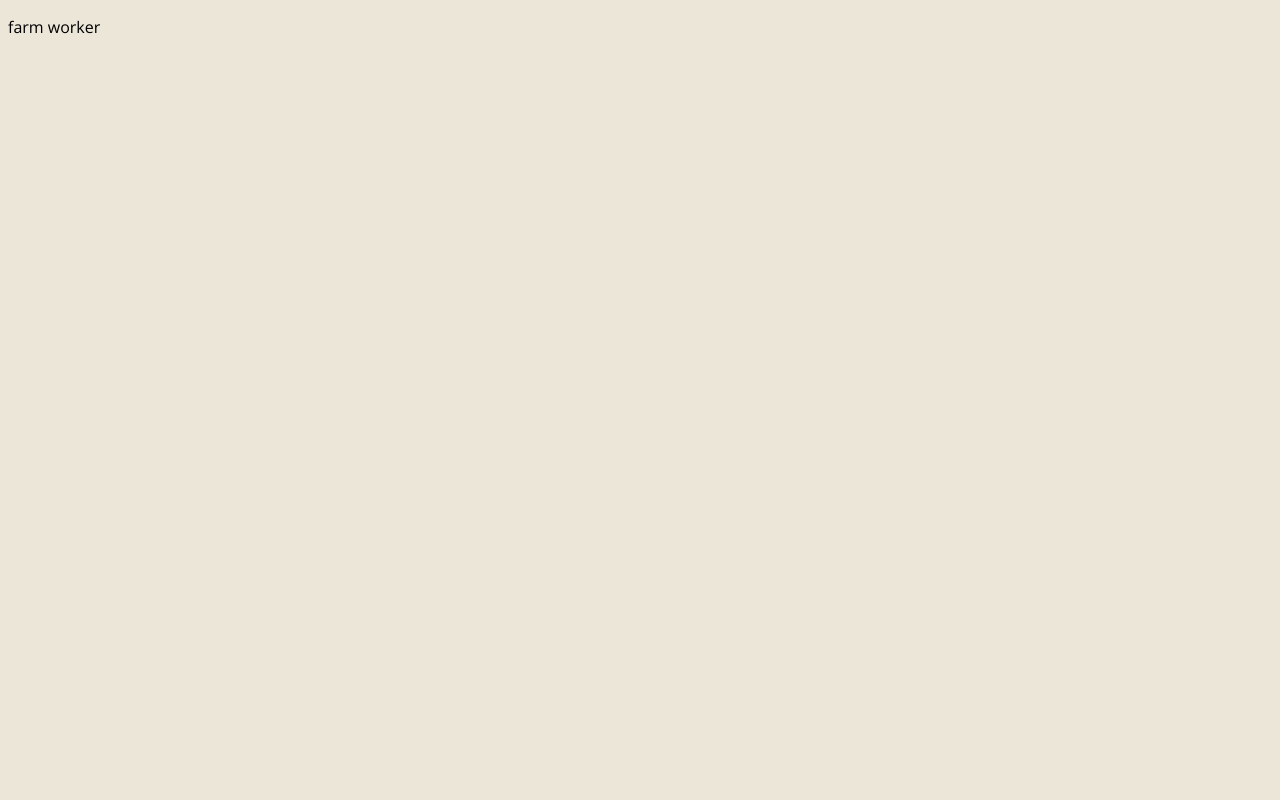
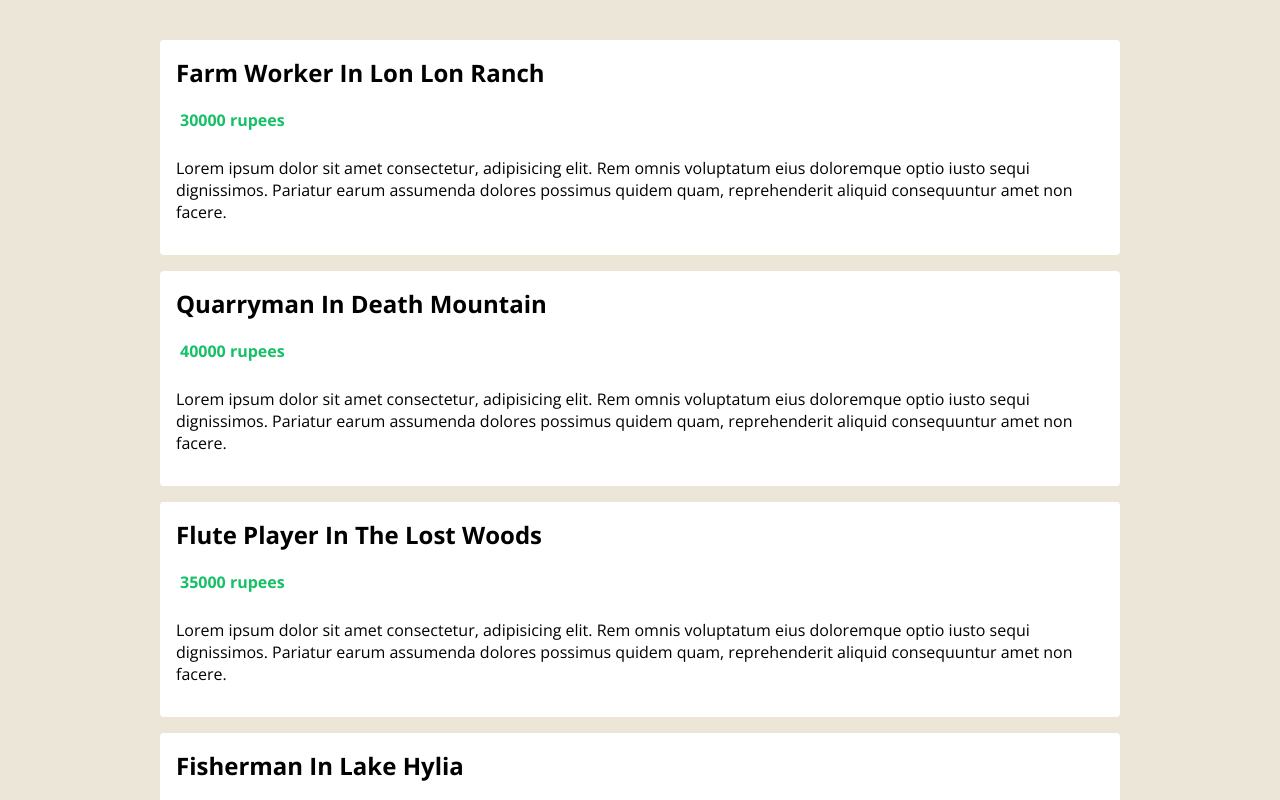
Before and after one commit to aryod24/ProjectVue3, a Vue app: page / in a window 1280 px wide. Shown: the top 800 px of the page. Built offline with nearby package versions, Linux system fonts and the light colour scheme.

Commit message:
L4 Joblist Component

```diff
--- a/src/App.vue
+++ b/src/App.vue
@@ -1,36 +1,18 @@
 <template>
   <div class="app">
-    <!-- <p>{{ name }} - {{ age }}</p>
-    <button @click="changeName('Zelda')">change name</button>
-    <button @click="changeAge('30')">change age</button> -->
-
-    <p>{{ jobs[0].title }}</p>
+    <JobList :jobs="jobs" />
   </div>
 </template>
 
 <script lang="ts">
-import { defineComponent,ref, } from 'vue';
+import { defineComponent, ref } from 'vue';
 import Job from '@/types/Job'
+import JobList from './components/JobList.vue'
 
 export default defineComponent({
   name: 'App',
-  components: {},
+  components: { JobList },
   setup() {
-    // const state = reactive({
-    //   name: 'Link',
-    //   age: 25 as number | string
-    // })
-
-    // state.name = 999 // cannot change type
-    // state.age = '26'
-
-    // return {...toRefs(state)}
-
-    // const name = ref('Link')
-    // const age = ref<number | string>(25)
-
-    // return { name, age }
-
     const jobs = ref<Job[]>([
       { title: 'farm worker', location: 'lon lon ranch', salary: 30000, id: '1' },
       { title: 'quarryman', location: 'death mountain', salary: 40000, id: '2' },
@@ -40,16 +22,6 @@
     ])
 
     return { jobs }
-  },
-  methods: {
-    // changeName(name: string) {
-    //   this.name = name
-    //   return name
-    // },
-    // changeAge(age: number | string) {
-    //   this.age = age
-    //   return age
-    // }
   }
 });
 </script>
--- /dev/null
+++ b/src/components/JobList.vue
@@ -0,0 +1,64 @@
+<template>
+    <div class="job-list">
+      <ul>
+        <li v-for="job in jobs" :key="job.id">
+          <h2>{{ job.title }} in {{ job.location }}</h2>
+          <div class="salary">
+            <p>{{ job.salary }} rupees</p>
+          </div>
+          <div class="description">
+            <p>Lorem ipsum dolor sit amet consectetur, adipisicing elit. Rem omnis voluptatum eius doloremque optio iusto sequi dignissimos. Pariatur earum assumenda dolores possimus quidem quam, reprehenderit aliquid consequuntur amet non facere.</p>
+          </div>
+        </li>
+      </ul>
+    </div>
+  </template>
+
+  <script lang="ts">
+  import { defineComponent, PropType } from 'vue'
+  import Job from '@/types/Job'
+
+  export default defineComponent({
+    props: {
+      jobs: {
+        type: Array as PropType<Job[]>,
+        required: true
+      }
+    },
+    setup(props) {
+      console.log(props.jobs)
+    },
+  })
+  </script>
+
+  <style scoped>
+    .job-list {
+      max-width: 960px;
+      margin: 40px auto;
+    }
+    .job-list ul {
+      padding: 0;
+    }
+    .job-list li {
+      list-style-type: none;
+      background: white;
+      padding: 16px;
+      margin: 16px 0;
+      border-radius: 4px;
+    }
+    .job-list h2 {
+      margin: 0 0 10px;
+      text-transform: capitalize;
+    }
+    .salary {
+      display: flex;
+    }
+    .salary img {
+      width: 30px;
+    }
+    .salary p {
+      color: #17bf66;
+      font-weight: bold;
+      margin: 10px 4px;
+    }
+  </style>
```
